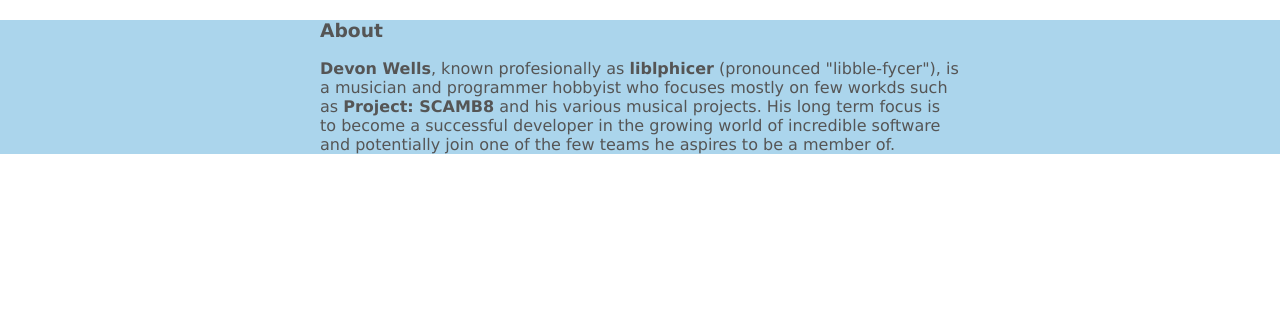
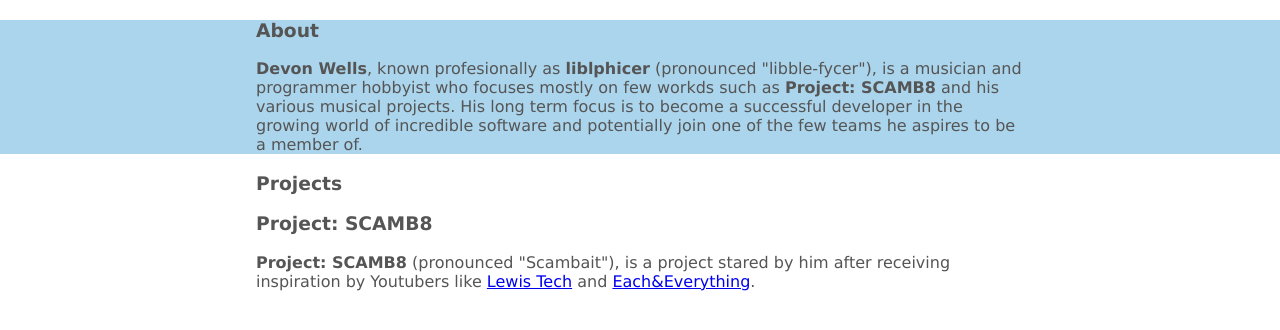
Before and after one commit to DeadlyOS/liblphicer.github.io, a plain HTML site: page index.html in a window 1280 px wide. Shown: the part 330-660 px from the top of the page. Drawn offline with Linux system fonts and the light colour scheme.

Commit message:
Updating Files

```diff
--- a/index.html
+++ b/index.html
@@ -36,6 +36,14 @@
 		</article>
 	</section>
 	<section id="projects">
+		<article>
+			<h1>Projects</h1>
+			<h3>Project: SCAMB8</h3>
+			<span class="article-info">
+			<b>Project: SCAMB8</b> (pronounced "Scambait"), is a project stared by him after receiving inspiration by
+			Youtubers like <a href="https://www.youtube.com/user/LewissTech" target="_blank">Lewis Tech</a> and
+			<a href="https://www.youtube.com/channel/UCQrAHGpBz3PqBV4-_9PdDcA" target="_blank">Each&Everything</a>.
+		</article>
 	</section>
 	<section id="donate">
 	</section>
--- a/style.css
+++ b/style.css
@@ -9,8 +9,8 @@ header {
 	text-align:center;
 }
 section {
-	padding-left:25%;
-	padding-right:25%;
+	padding-left:20%;
+	padding-right:20%;
 }
 article {
 	max-width:900px;
```
